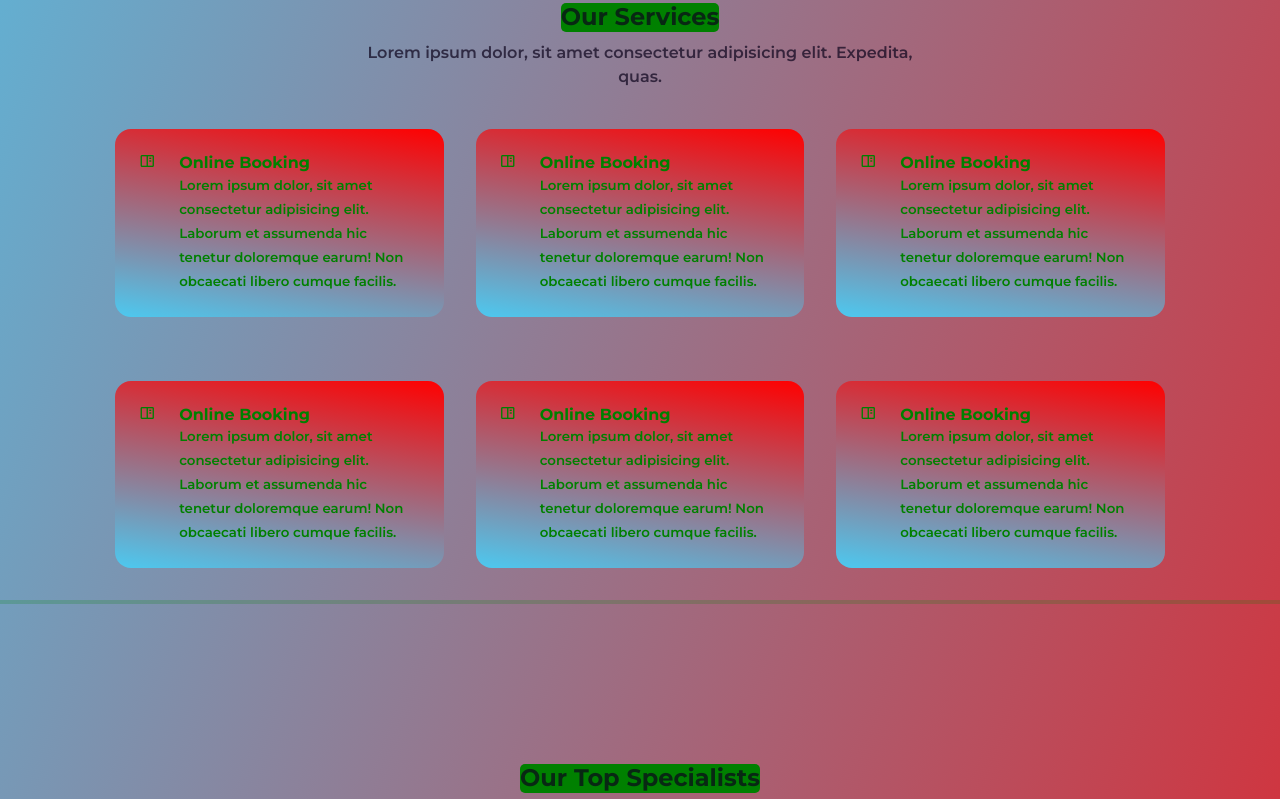
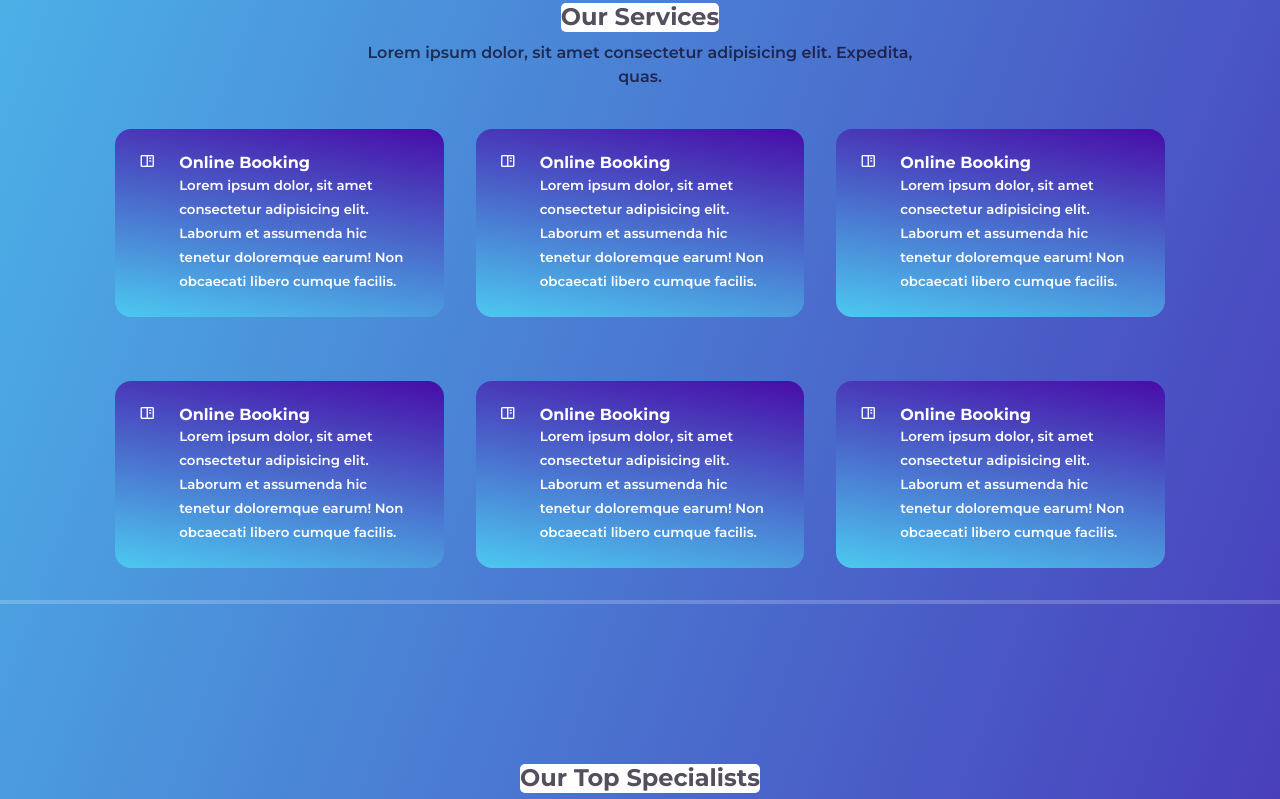
Before and after one commit to TheMaharshii/follow, a plain HTML site: page index.html in a window 1280 px wide. Shown: the part 957-1756 px from the top of the page. Drawn offline with nearby package versions, Linux system fonts and the light colour scheme; files that its build step writes are made by us from their sources.

Commit message:
colour cahange

```diff
--- a/scss/_vairables.scss
+++ b/scss/_vairables.scss
@@ -1,2 +1,3 @@
-$primary-color:Red;
-$white-color:green
+// $primary-color:Red;
+
+// $white-color:green
```
